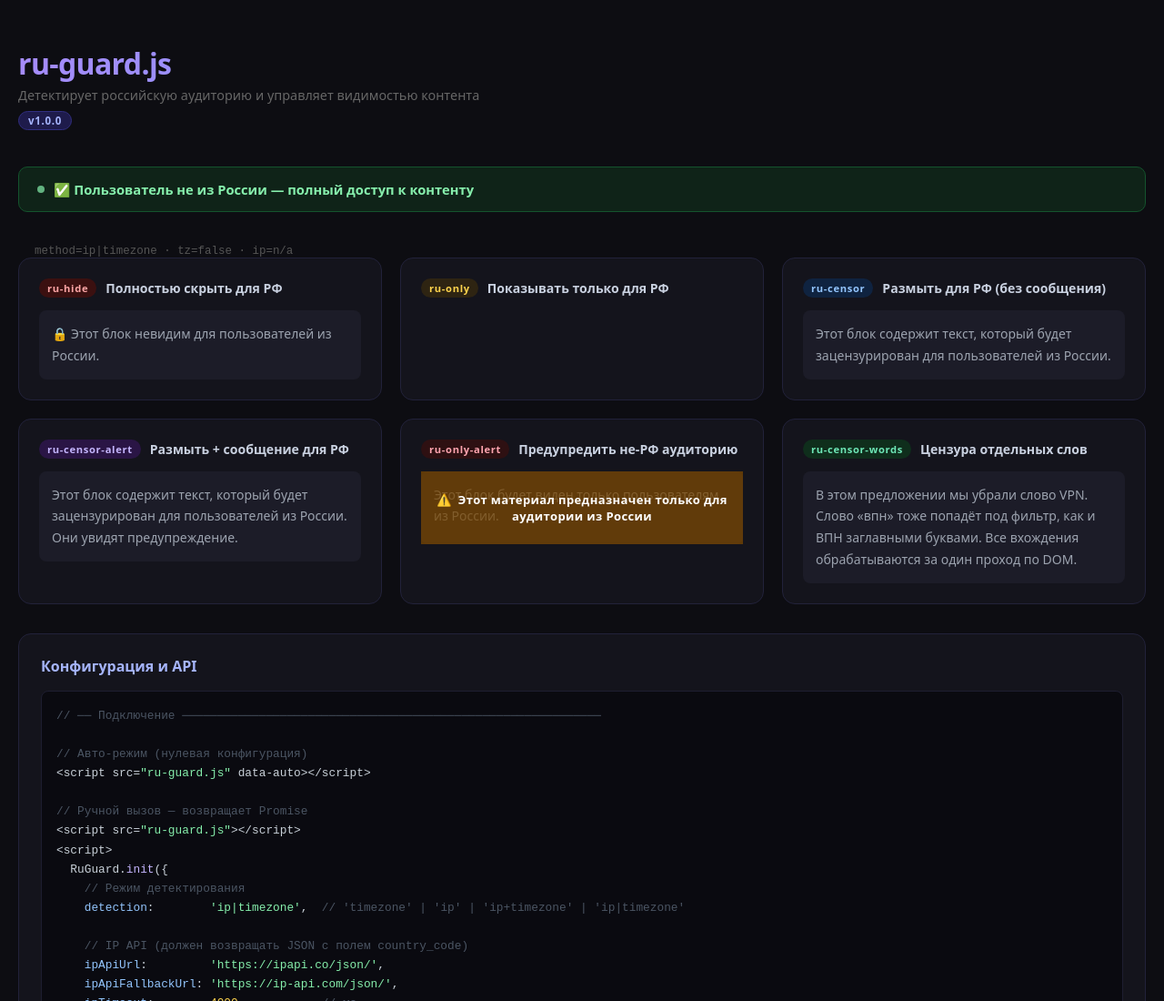
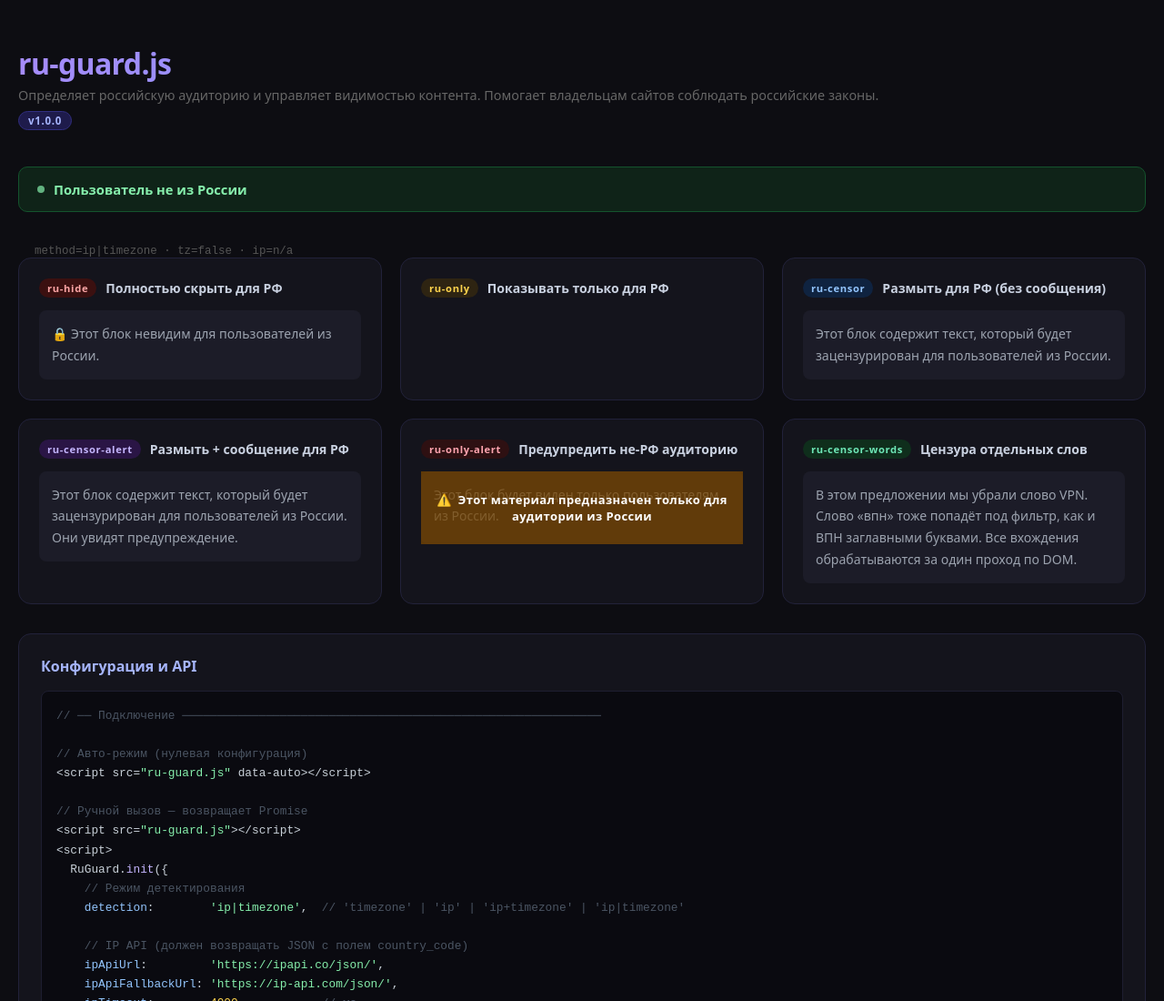
Before and after one commit to krushinru/ru-guard, a plain HTML site: page index.html in a window 1280 px wide. Shown: the top 1100 px of the page at 91% size. Drawn offline with Linux system fonts and the light colour scheme; no server answers.

Commit message:
Update index.html

```diff
--- a/index.html
+++ b/index.html
@@ -110,7 +110,7 @@
 
   <header>
     <h1>ru-guard.js</h1>
-    <p class="tagline">Детектирует российскую аудиторию и управляет видимостью контента</p>
+    <p class="tagline">Определяет российскую аудиторию и управляет видимостью контента. Помогает владельцам сайтов соблюдать российские законы.</p>
     <span class="version">v1.0.0</span>
   </header>
 
@@ -246,10 +246,10 @@
 
       if (r.isRu) {
         el.className = 'ru';
-        el.querySelector('span').textContent = '🇷🇺 Обнаружен пользователь из России — ограничения применены';
+        el.querySelector('span').textContent = 'Пользователь из России';
       } else {
         el.className = 'noru';
-        el.querySelector('span').textContent = '✅ Пользователь не из России — полный доступ к контенту';
+        el.querySelector('span').textContent = 'Пользователь не из России';
       }
 
       info.style.display = 'block';
```
